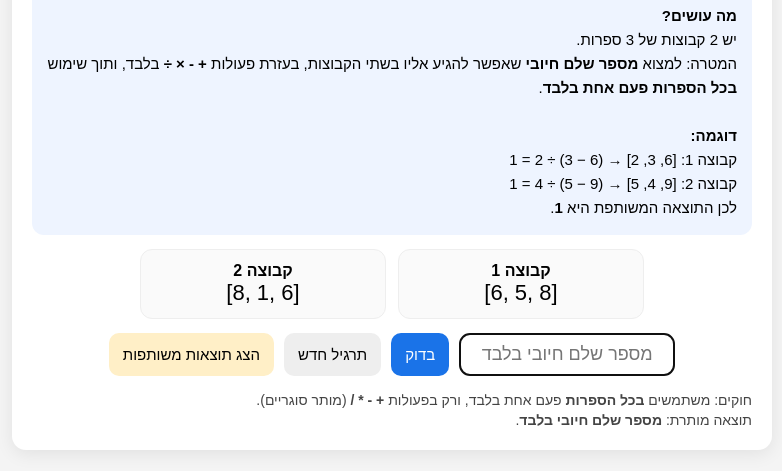
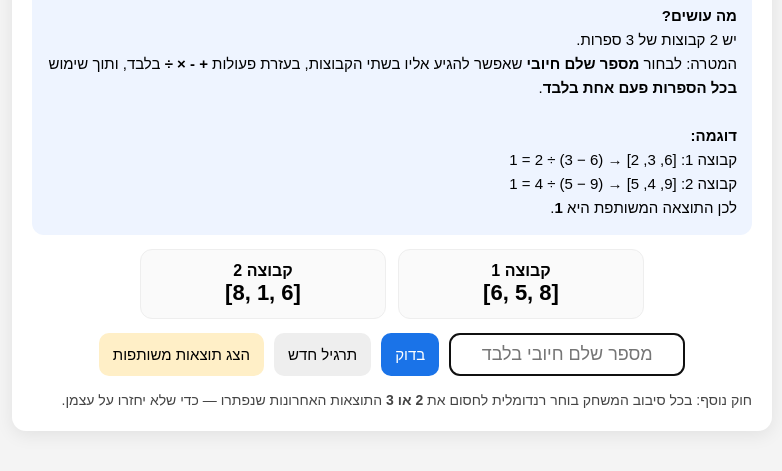
Before and after one commit to avshi/math-game, a plain HTML site: page index.html in a window 1280 px wide. Shown: the part 99-570 px from the top of the page, without its empty margins (248-1030 px from the left). Drawn offline with Linux system fonts and the light colour scheme.

Commit message:
Update index.html

```diff
--- a/index.html
+++ b/index.html
@@ -30,10 +30,10 @@
 
   .groups { display:flex; gap:12px; flex-wrap:wrap; justify-content:center; margin: 12px 0 14px; }
   .g { background:#fafafa; border:1px solid #eee; border-radius:12px; padding:12px; min-width:220px; text-align:center; }
-  .nums { font-size:22px; direction:ltr; }
+  .nums { font-size:22px; direction:ltr; font-weight:800; }
 
   .row { display:flex; gap:10px; justify-content:center; flex-wrap:wrap; margin-top:10px; }
-  input { font-size:18px; padding:10px 12px; width:190px; text-align:center; border-radius:10px; border:1px solid #ccc; }
+  input { font-size:18px; padding:10px 12px; width:210px; text-align:center; border-radius:10px; border:1px solid #ccc; }
   button { padding:10px 14px; font-size:15px; border-radius:10px; border:none; cursor:pointer; }
   .primary { background:#1a73e8; color:white; }
   .secondary { background:#eee; }
@@ -72,7 +72,7 @@
     <div class="instructions">
       <b>מה עושים?</b><br>
       יש 2 קבוצות של 3 ספרות.<br>
-      המטרה: למצוא <b>מספר שלם חיובי</b> שאפשר להגיע אליו בשתי הקבוצות,
+      המטרה: לבחור <b>מספר שלם חיובי</b> שאפשר להגיע אליו בשתי הקבוצות,
       בעזרת פעולות <b>+ - × ÷</b> בלבד,
       ותוך שימוש <b>בכל הספרות פעם אחת בלבד</b>.<br><br>
 
@@ -104,13 +104,12 @@
     <div class="proof" id="proof" style="display:none;"></div>
 
     <details id="commonBox" style="display:none;">
-      <summary>תוצאות משותפות אפשריות (שלמות וחיוביות)</summary>
+      <summary>תוצאות משותפות אפשריות (שלמות וחיוביות, אחרי חסימת הזיכרון)</summary>
       <div class="small" id="commonList"></div>
     </details>
 
     <div class="small">
-      חוקים: משתמשים <b>בכל הספרות</b> פעם אחת בלבד, ורק בפעולות <b>+ - * /</b> (מותר סוגריים).<br/>
-      תוצאה מותרת: <b>מספר שלם חיובי בלבד</b>.
+      חוק נוסף: בכל סיבוב המשחק בוחר רנדומלית לחסום את <b>2 או 3</b> התוצאות האחרונות שנפתרו — כדי שלא יחזרו על עצמן.
     </div>
 
   </div>
@@ -139,22 +138,18 @@
     }
 
     if (type === "success") {
-      // BOING קופצני
       tone(420, 90, "square");
       setTimeout(() => tone(720, 130, "square"), 90);
       setTimeout(() => tone(980, 180, "square"), 220);
     } else if (type === "fail") {
-      // WAH-WAH מצחיק
       tone(520, 160, "sawtooth");
       setTimeout(() => tone(320, 240, "sawtooth"), 160);
     } else if (type === "timeout") {
-      // דרמטי יורד
       tone(650, 180, "triangle");
       setTimeout(() => tone(430, 200, "triangle"), 180);
       setTimeout(() => tone(220, 260, "triangle"), 380);
     }
 
-    // סגירת ה-context אחרי רגע
     setTimeout(() => ctx.close(), 900);
   }
 
@@ -200,7 +195,7 @@
   }
 
   // =======================
-  //  חישוב מדויק בשברים (ללא Floating Point)
+  //  חישוב מדויק בשברים
   // =======================
   function gcd(a,b){ a=Math.abs(a); b=Math.abs(b); while(b){ [a,b]=[b,a%b]; } return a||1; }
   function frac(n,d){
@@ -213,7 +208,6 @@
   function sub(a,b){ return frac(a.n*b.d - b.n*a.d, a.d*b.d); }
   function mul(a,b){ return frac(a.n*b.n, a.d*b.d); }
   function div(a,b){ if(b.n === 0) return null; return frac(a.n*b.d, a.d*b.n); }
-  function keyOf(f){ return `${f.n}/${f.d}`; }
 
   // רק מספר שלם חיובי
   function parseTarget(){
@@ -278,6 +272,9 @@
   let map1 = new Map();
   let map2 = new Map();
 
+  // זיכרון תוצאות אחרונות (עד 3)
+  let lastSolvedHistory = [];  // לדוגמה: [5,7,2] (האחרונה ראשונה)
+
   function setMessage(text, ok){
     const el = document.getElementById("msg");
     el.textContent = text;
@@ -285,7 +282,12 @@
   }
 
   function newPuzzle(){
+    // בכל סיבוב: חוסמים רנדומלית 2 או 3 תוצאות אחרונות
+    const avoidCount = (Math.random() < 0.5) ? 2 : 3;
+    const avoidSet = new Set(lastSolvedHistory.slice(0, avoidCount));
+
     let tries = 0;
+
     while(true){
       group1 = [randDigit(), randDigit(), randDigit()];
       group2 = [randDigit(), randDigit(), randDigit()];
@@ -293,15 +295,25 @@
       map2 = getPositiveIntegerResultsWithProof(group2);
 
       const common = [...map1.keys()].filter(k => map2.has(k));
-      if(common.length > 0) {
-        // update debug list
-        common.sort((a,b)=>a-b);
-        document.getElementById("commonList").textContent = common.join(", ");
-        break;
+      if(common.length === 0){
+        tries++;
+        if(tries > 1500) break;
+        continue;
       }
 
-      tries++;
-      if(tries > 800) break; // נדיר, אבל שלא ייתקע
+      // מסירים תוצאות "אסורות" מהזיכרון
+      const filtered = common.filter(x => !avoidSet.has(x));
+      if(filtered.length === 0){
+        tries++;
+        if(tries > 1500) break;
+        continue;
+      }
+
+      filtered.sort((a,b)=>a-b);
+      document.getElementById("commonList").textContent =
+        filtered.join(", ");
+
+      break;
     }
 
     document.getElementById("g1").textContent = `[${group1.join(", ")}]`;
@@ -340,6 +352,10 @@
         `Group 1: ${map1.get(t)} = ${t}\n` +
         `Group 2: ${map2.get(t)} = ${t}`;
 
+      // עדכון היסטוריה: שומרים עד 3 אחרונות
+      lastSolvedHistory.unshift(t);
+      lastSolvedHistory = lastSolvedHistory.slice(0, 3);
+
       roundActive = false;
       stopTimer();
       updateTimer();
```
